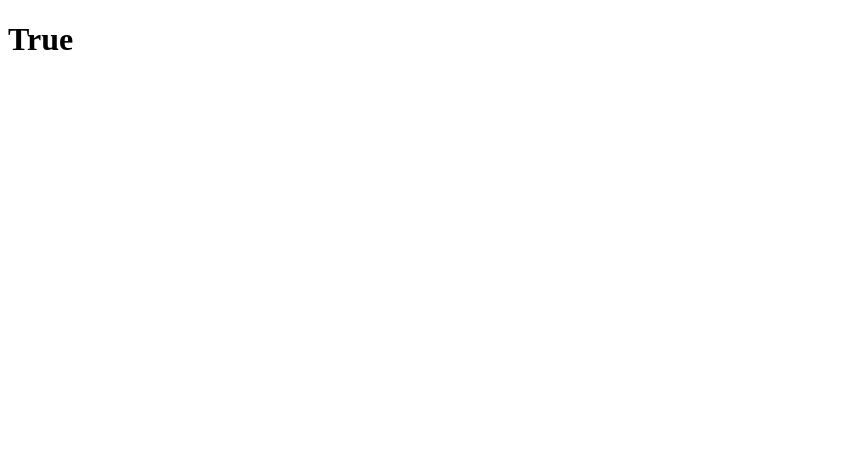
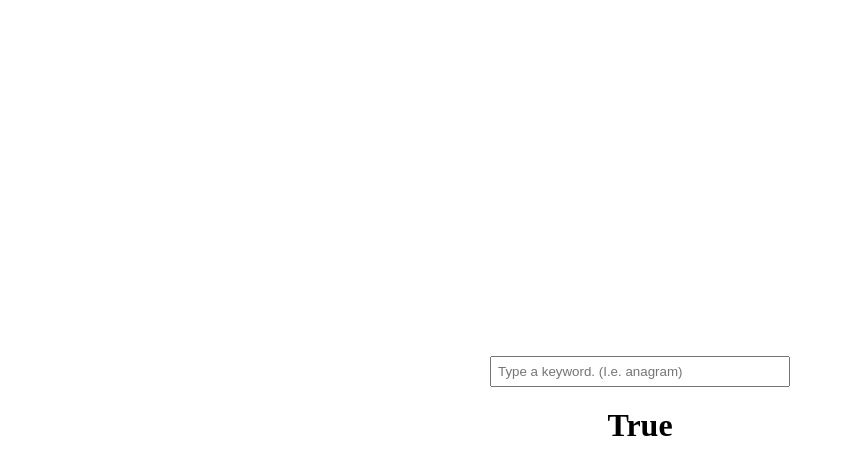
Before and after one commit to eobcre/anagram-practice, a plain HTML site: page index.html in a window 1280 px wide. Shown: the whole page, without its empty margins (0-845 px from the left). Drawn offline with Linux system fonts and the light colour scheme.

Commit message:
updated input

```diff
--- a/index.html
+++ b/index.html
@@ -3,10 +3,20 @@
   <head>
     <meta charset="UTF-8" />
     <meta name="viewport" content="width=device-width, initial-scale=1.0" />
+    <link rel="stylesheet" href="index.css" />
     <title>Anagram</title>
   </head>
   <body>
-    <h1 id="result"></h1>
+    <div class="container">
+      <input
+        id="linked"
+        type="text"
+        placeholder="Type a keyword. (I.e. anagram)"
+      />
+      <label for="linked"></label>
+
+      <h1 id="result"></h1>
+    </div>
     <script src="index.js"></script>
   </body>
 </html>
```
